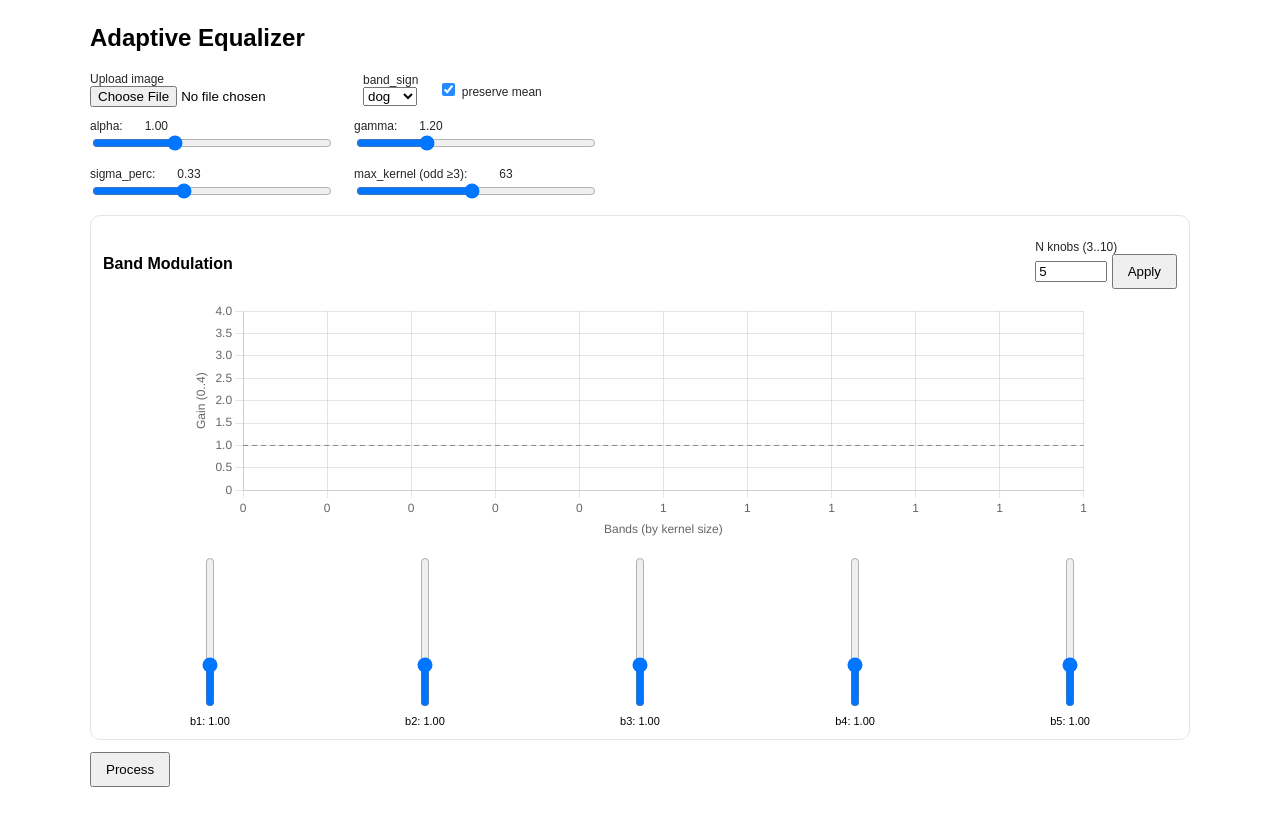
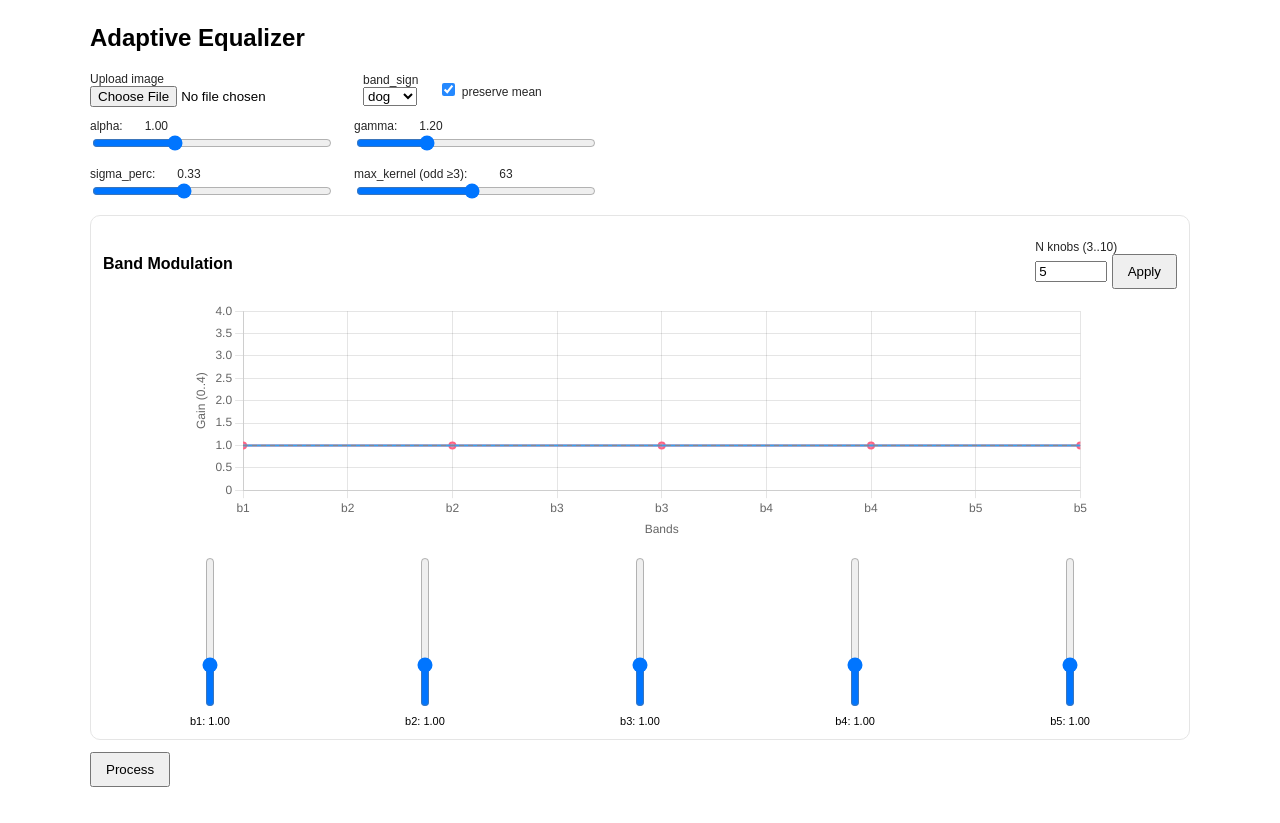
Before and after one commit to timo-AGI/eq_app, a plain HTML site: page static/index.html in a window 1280 px wide. Shown: the top 823 px of the page. Drawn offline with nearby package versions, Linux system fonts and the light colour scheme.

Commit message:
Update index.html

```diff
--- a/static/index.html
+++ b/static/index.html
@@ -155,11 +155,11 @@ function preview(){
   document.getElementById("imgOriginal").src = url; // quick preview for original
 }
 
-/* ---------- Modulation knobs + curve (Chart.js numeric X) ---------- */
-let gains = []; // N control points [0..4]
+/* ---------- Modulation knobs + curve (Chart.js) ---------- */
+let gains = [];     // N control points [0..4]
 let chart = null;
-let kernels = []; // full band kernel sizes from server
-let nBands = 0;
+let kernels = [];   // kernel sizes from server for tick labels
+let nBands = 0;     // number of full bands; before processing we use gains.length
 
 // plugin to draw y=1 horizontal line
 const unityLine = {
@@ -218,18 +218,33 @@ function renderSliders(){
   });
 }
 
+/* ----- Curve helpers with provisional bands before processing ----- */
+function makeInterpolatedCurve(){
+  const nb = nBands || gains.length;               // use N knobs until we know full band count
+  if (!nb || !gains.length) return [];
+  const xCtrl = gains.length === 1 ? [0] : linspace(0, nb-1, gains.length);
+  const xs = Array.from({length: nb}, (_,i)=> i);
+  const ys = interp1(xCtrl, gains, xs);
+  return xs.map((x,i)=> ({x, y: ys[i]}));
+}
+
+function controlDatasetPoints(){
+  const nb = nBands || gains.length;
+  if (!nb || !gains.length) return [];
+  const xCtrl = gains.length === 1 ? [0] : linspace(0, nb-1, gains.length);
+  return xCtrl.map((x,i)=> ({x, y: gains[i]}));
+}
+
 function renderChart(){
   const ctx = document.getElementById('curveCanvas').getContext('2d');
   if (chart){ chart.destroy(); }
-  // numeric x-axis: 0..(nBands-1)
+  const nb = nBands || gains.length;                // provisional count
   chart = new Chart(ctx, {
     type: 'line',
     data: {
       datasets: [
-        // full interpolated curve across all bands (will be updated later)
-        { label:'Interpolated', data: [], borderWidth:2, pointRadius:0, fill:false, tension:0.0 },
-        // control points as scatter-like line with points
-        { label:'Controls', data: [], borderWidth:2, pointRadius:3, fill:false, tension:0.0 }
+        { label:'Interpolated', data: makeInterpolatedCurve(), borderWidth:2, pointRadius:0, fill:false, tension:0.0 },
+        { label:'Controls',     data: controlDatasetPoints(),  borderWidth:2, pointRadius:3, fill:false, tension:0.0 }
       ]
     },
     plugins: [unityLine],
@@ -241,16 +256,21 @@ function renderChart(){
         x: {
           type: 'linear',
           min: 0,
+          max: Math.max(0, nb-1),
           ticks: {
             callback: (val) => {
               const idx = Math.round(val);
-              if (!kernels.length) return idx;
-              // Show every 2nd or 3rd label to avoid clutter
-              if (idx % 2 === 1) return '';
-              return `${kernels[idx]}×${kernels[idx]}`;
+              if (idx < 0) return '';
+              // If we have kernel sizes from the server, show them; otherwise show control indices (1..N)
+              if (kernels && kernels.length && idx < kernels.length) {
+                if (idx % 2 === 1) return '';  // skip every other to reduce clutter
+                return `${kernels[idx]}×${kernels[idx]}`;
+              } else {
+                return (idx % 1 === 0) ? `b${idx+1}` : '';
+              }
             }
           },
-          title:{display:true, text:'Bands (by kernel size)'}
+          title:{display:true, text:'Bands'}
         },
         y: { min: 0, max: 4, title:{display:true, text:'Gain (0..4)'} }
       },
@@ -259,25 +279,10 @@ function renderChart(){
   });
 }
 
-function makeInterpolatedCurve(){
-  if (!nBands || !gains.length) return [];
-  const xCtrl = gains.length === 1 ? [0] : linspace(0, nBands-1, gains.length);
-  const xs = Array.from({length: nBands}, (_,i)=> i);
-  const ys = interp1(xCtrl, gains, xs);
-  return xs.map((x,i)=> ({x, y: ys[i]}));
-}
-
-function controlDatasetPoints(){
-  if (!nBands || !gains.length) return [];
-  const xCtrl = gains.length === 1 ? [0] : linspace(0, nBands-1, gains.length);
-  return xCtrl.map((x,i)=> ({x, y: gains[i]}));
-}
-
 function updateChartData(){
   if (!chart) return;
-  // dataset 0 = interpolated full curve
+  chart.options.scales.x.max = Math.max(0, (nBands || gains.length) - 1);
   chart.data.datasets[0].data = makeInterpolatedCurve();
-  // dataset 1 = control points
   chart.data.datasets[1].data = controlDatasetPoints();
   chart.update();
 }
@@ -346,7 +351,7 @@ async function process(){
     }
     const data = await r.json();
 
-    // update kernels/ticks for chart
+    // update kernels/ticks and band count for chart
     kernels = data.kernels || [];
     nBands = data.n_bands || (kernels?.length || 0);
     renderChart();
```
